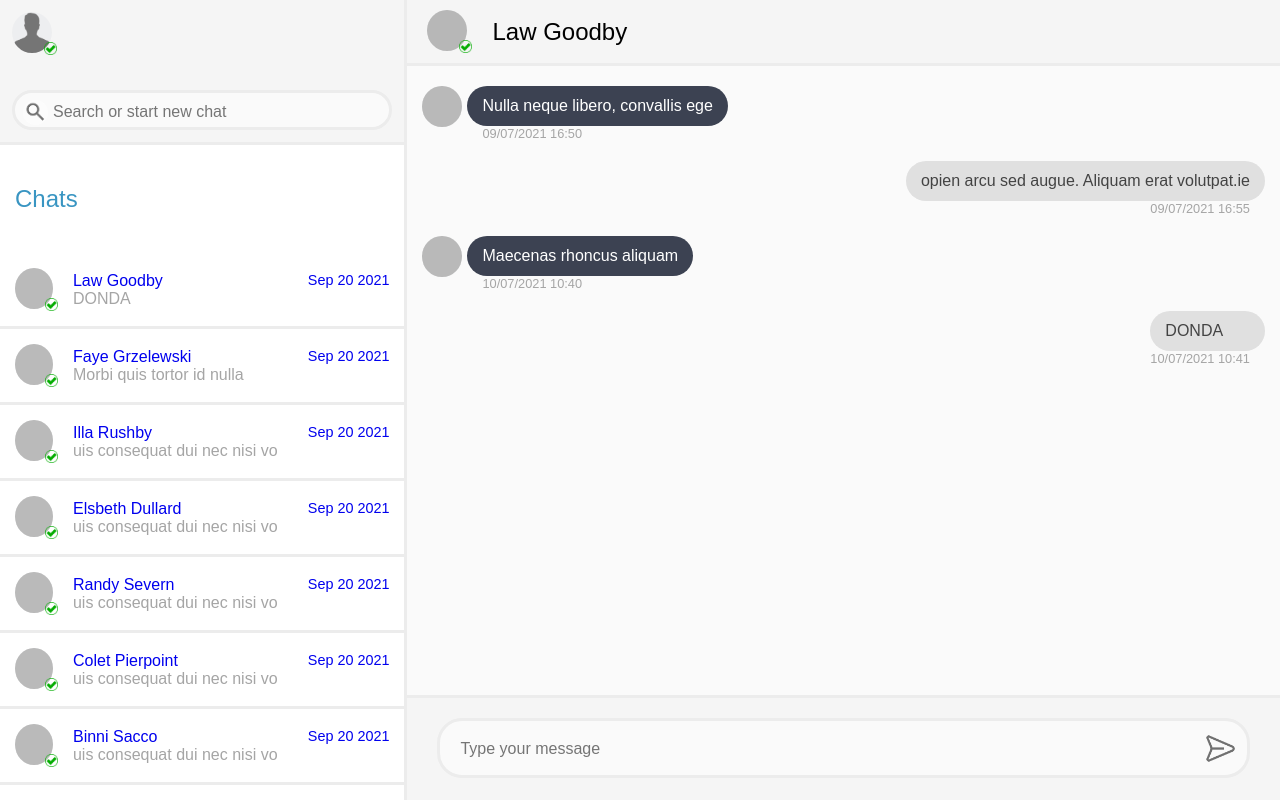
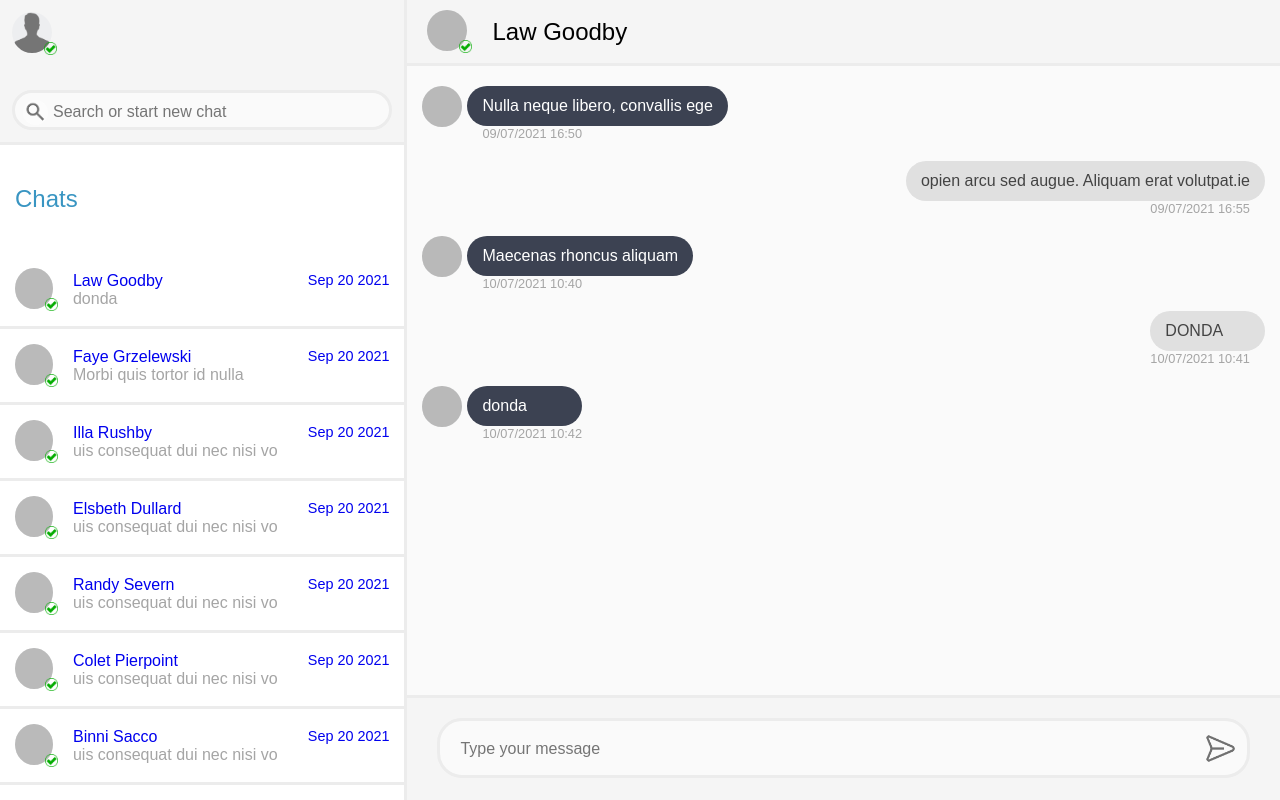
Before and after one commit to Andr-Shch/Chat_interface, a React (Create React App) app: page /1 in a window 1280 px wide. Built offline with nearby package versions, Linux system fonts and the light colour scheme; grey boxes are pictures that could not be loaded; a web font is replaced by a local one.

Commit message:
wrong way, need change

```diff
--- a/package.json
+++ b/package.json
@@ -6,6 +6,7 @@
     "@testing-library/jest-dom": "^5.14.1",
     "@testing-library/react": "^11.2.7",
     "@testing-library/user-event": "^12.8.3",
+    "date-fns": "^2.24.0",
     "react": "^17.0.2",
     "react-dom": "^17.0.2",
     "react-router-dom": "^5.3.0",
--- a/src/DATA/MOCK_DATA.json
+++ b/src/DATA/MOCK_DATA.json
@@ -1,9 +1,9 @@
-[{"id":1,"fullName":"Law Goodby","avatar":"https://robohash.org/sittemporevel.png?size=50x50&set=set1","message":[{"text":"Nulla neque libero, convallis ege", "send":"true", "date":"09/07/2021 16:50"},{"text":" opien arcu sed augue. Aliquam erat volutpat.ie", "send":"false", "date":"09/07/2021 16:55"},{"text":"Maecenas rhoncus aliquam ", "send":"true", "date":"10/07/2021 10:40"},{"text":"DONDA", "send":"false", "date":"10/07/2021 10:41"}]},
+[{"id":1,"fullName":"Law Goodby","avatar":"https://robohash.org/sittemporevel.png?size=50x50&set=set1","message":[{"text":"Nulla neque libero, convallis ege", "send":"true", "date":"09/07/2021 16:50"},{"text":" opien arcu sed augue. Aliquam erat volutpat.ie", "send":"false", "date":"09/07/2021 16:55"},{"text":"Maecenas rhoncus aliquam ", "send":"true", "date":"10/07/2021 10:40"},{"text":"DONDA", "send":"false", "date":"10/07/2021 10:41"},{"text":"donda", "send":"true", "date":"10/07/2021 10:42"}]},
 {"id":2,"fullName":"Faye Grzelewski","avatar":"https://robohash.org/illumidadipisci.png?size=50x50&set=set1","message":[{"text":"tincidunt eu, felis. Fusce posuere felis sed", "send":"true", "date":"08/09/2021 14:50"},{"text":"Nunc rhoncus dui vel sem. Sed sagittis.", "send":"false", "date":"09/09/2021 16:50"},{"text":"Morbi quis tortor id nulla", "send":"true", "date":"09/07/2021 16:50"}]},
 {"id":3,"fullName":"Illa Rushby","avatar":"https://robohash.org/etquamquis.png?size=50x50&set=set1","message":[{"text":"eget, eleifend luctus", "send":"true", "date":"20/09/2021 00:50"},{"text":"to. Maecenas r", "send":"false", "date":"20/09/2021 09:50"},{"text":"uis consequat dui nec nisi vo", "send":"true", "date":"20/09/2021 10:50"}]},
-{"id":4,"fullName":"Elsbeth Dullard","avatar":"https://robohash.org/estplaceattotam.png?size=50x50&set=set1","message":[{"text":"eget, eleifend luctus", "send":"true", "date":"20/09/2021 10:40"},{"text":"c dui luctus rutru", "send":"false", "date":"20/09/2021 11:50"},{"text":"uis consequat dui nec nisi vo", "send":"true", "date":"20/09/2021 11:55"}]},
+{"id":4,"fullName":"Elsbeth Dullard","avatar":"https://robohash.org/estplaceattotam.png?size=50x50&set=set1","message":[{"text":"eget, eleifend luctus", "send":"false", "date":"20/09/2021 10:40"},{"text":"c dui luctus rutru", "send":"false", "date":"20/09/2021 11:50"},{"text":"uis consequat dui nec nisi vo", "send":"true", "date":"20/09/2021 11:55"}]},
 {"id":5,"fullName":"Randy Severn","avatar":"https://robohash.org/quasisintsit.png?size=50x50&set=set1","message":[{"text":"eget,dis  ewfw  wefeleifend luctus", "send":"true", "date":"20/09/2021 00:50"},{"text":"ut, rhoncus aliquet, pulvinar sed, nisl", "send":"false", "date":"20/09/2021 09:50"},{"text":"uis consequat dui nec nisi vo", "send":"true", "date":"20/09/2021 10:50"}]},
-{"id":6,"fullName":"Colet Pierpoint","avatar":"https://robohash.org/errorquasvoluptatem.png?size=50x50&set=set1","message":[{"text":"eget,dis eleifend luctus", "send":"true", "date":"20/09/2021 00:50"},{"text":"unc purus. Phasellus in fe", "send":"false", "date":"20/09/2021 09:50"},{"text":"uis consequat dui nec nisi vo", "send":"true", "date":"20/09/2021 10:50"}]},
+{"id":6,"fullName":"Colet Pierpoint","avatar":"https://robohash.org/errorquasvoluptatem.png?size=50x50&set=set1","message":[{"text":"eget,dis eleifend luctus", "send":"false", "date":"20/09/2021 00:50"},{"text":"unc purus. Phasellus in fe", "send":"false", "date":"20/09/2021 09:50"},{"text":"uis consequat dui nec nisi vo", "send":"true", "date":"20/09/2021 10:50"}]},
 {"id":7,"fullName":"Binni Sacco","avatar":"https://robohash.org/modiarchitectodolorem.png?size=50x50&set=set1","message":[{"text":"eget,dis eleifend luctus", "send":"true", "date":"20/09/2021 00:50"},{"text":"lus. In sagittis dui ve", "send":"false", "date":"20/09/2021 09:50"},{"text":"uis consequat dui nec nisi vo", "send":"true", "date":"20/09/2021 10:50"}]},
 {"id":8,"fullName":"Polly Pengilley","avatar":"https://robohash.org/quomaioresodit.png?size=50x50&set=set1","message":[{"text":"eget,dis eleifend luctus", "send":"true", "date":"20/09/2021 00:50"},{"text":"tium iaculis justo. In hac habitasse platea dictumst.", "send":"false", "date":"20/09/2021 09:50"},{"text":"uis consequat dui nec nisi vo", "send":"true", "date":"20/09/2021 10:50"}]},
 {"id":9,"fullName":"Libbey Carss","avatar":"https://robohash.org/velitsaepereprehenderit.png?size=50x50&set=set1","message":[{"text":"eget,dis eleifend luctus", "send":"true", "date":"20/09/2021 00:50"},{"text":"us rutrum. Nulla tellus. In sagittis du", "send":"false", "date":"20/09/2021 09:50"},{"text":"uis consequat dui nec nisi vo", "send":"true", "date":"20/09/2021 10:50"}]},
--- a/src/components/ChatInterface.js
+++ b/src/components/ChatInterface.js
@@ -1,4 +1,4 @@
-import React from 'react';
+import React, { useState } from 'react';
 import { Route } from 'react-router';
 import JSDATA from '../DATA/MOCK_DATA.json'
 import { Wrapper } from './chatInterface.style';
@@ -8,6 +8,9 @@ import SideBar from './SideBar/SideBar';
 
 
 const ChatInterface = () => {
+
+   const [allData, setAllData] = useState(JSDATA)
+
 
   return (
     <Wrapper>
--- a/src/components/MessageSide/MessageSide.js
+++ b/src/components/MessageSide/MessageSide.js
@@ -1,26 +1,65 @@
 import React, { useEffect, useState } from 'react';
 import Avatar from '../UI/Avatar/Avatar';
 import { Dialog, Title, Wrapper } from './messageSide.styles';
-
 import SendArea from './SendArea/SendArea';
 import YourMessage from '../UI/Message/YourMessage';
 import MyMessage from '../UI/Message/MyMessage';
 import {  useParams } from 'react-router';
+import { format } from 'date-fns';
 
 const MessageSide = ({JSDATA}) => {
 
   const { userID } = useParams()
-
   const [dialogData, SetDialogData] = useState([])
+  const [newMessage, setNewMessage]= useState('')
 
   const dataFilter=(id) =>{
     let filtered = JSDATA.filter(x => x.id == id)
     SetDialogData(filtered[0])
 
   }
+
+   const send =()=> {
+     let curentTime = format(new Date(), 'HH:mm:ss  dd/MM/yyyy ')
+
+     let allData = {
+         text:newMessage,
+         send:'false',
+         date: curentTime
+     }
+      dialogData.message.push(allData)
+      console.log(dialogData);
+
+      setNewMessage('')
+      getJoke()
+  }
+
+  const getJoke = () =>{
+    setTimeout(async function  (){
+      let response = await fetch('https://api.chucknorris.io/jokes/random');
+
+      if (response.ok) {
+        let json = await response.json();
+        let curentTime = format(new Date(), 'HH:mm:ss  dd/MM/yyyy ')
+         console.log(json.value);
+       let allData = {
+         text:json.value,
+         send:'true',
+         date: curentTime
+     }
+
+
+
+      } else {
+        alert("Ошибка HTTP: " + response.status);
+      }
+   }, 1000);
+  }
+
   useEffect(()=>{
     dataFilter(userID)
-  }, [userID])
+
+  }, [userID, dialogData])
 
    const profileIMG = dialogData.avatar
 
@@ -29,17 +68,17 @@ const MessageSide = ({JSDATA}) => {
 
       <Title>
         <Avatar online={true} ava={profileIMG} />
-        <h2>{dialogData.fullName}</h2>
-      </Title>
+        <h2 >{dialogData.fullName}</h2>
+      </Title >
       <Dialog>
 
-      { dialogData.message && dialogData.message.map( el =>el.send == 'true'
-                                     ?<YourMessage key={el.date} ava={ profileIMG} date={el.date} text={el.text} />
-                                     : <MyMessage  key={el.date} date={el.date} text={el.text} /> )}
+      { dialogData.message && dialogData.message.map( (el, ind) =>el.send == 'true'
+                                     ?<YourMessage key={ind} ava={ profileIMG} date={el.date} text={el.text} />
+                                     : <MyMessage  key={ind} date={el.date} text={el.text} /> )}
 
       </Dialog>
 
-      <SendArea  />
+      <SendArea newMessage={newMessage}  setNewMessage={setNewMessage} send={send} />
     </Wrapper>
   );
 };
--- a/src/components/MessageSide/SendArea/SendArea.js
+++ b/src/components/MessageSide/SendArea/SendArea.js
@@ -2,21 +2,25 @@ import React from 'react';
 import { Wrapper, Content } from './sendArea.styles';
 import paper_Plane from '../../../images/send_icon.png'
 
-const SendArea = () => {
+const SendArea = ({newMessage, setNewMessage, send}) => {
     return (
-        <Wrapper>
+
+ <Wrapper>
           <Content>
 
-          <img src={paper_Plane}  />
+          <img src={paper_Plane}  onClick={send} />
 
           <input
            type='text'
            placeholder='Type your message'
-
+           value={newMessage}
+           onChange={e=> setNewMessage(e.target.value)}
            />
 
           </Content>
         </Wrapper>
+
+
     );
 };
 
--- a/src/components/MessageSide/messageSide.styles.js
+++ b/src/components/MessageSide/messageSide.styles.js
@@ -28,4 +28,8 @@ export const Dialog = styled.div`
  display: flex;
  flex-direction: column;
 
+ overflow-y: scroll;
+ ::-webkit-scrollbar {
+  display: none;
+}
 `
```
Also changed, not shown: 2 other files (tests, documents, lock files or other folders).
